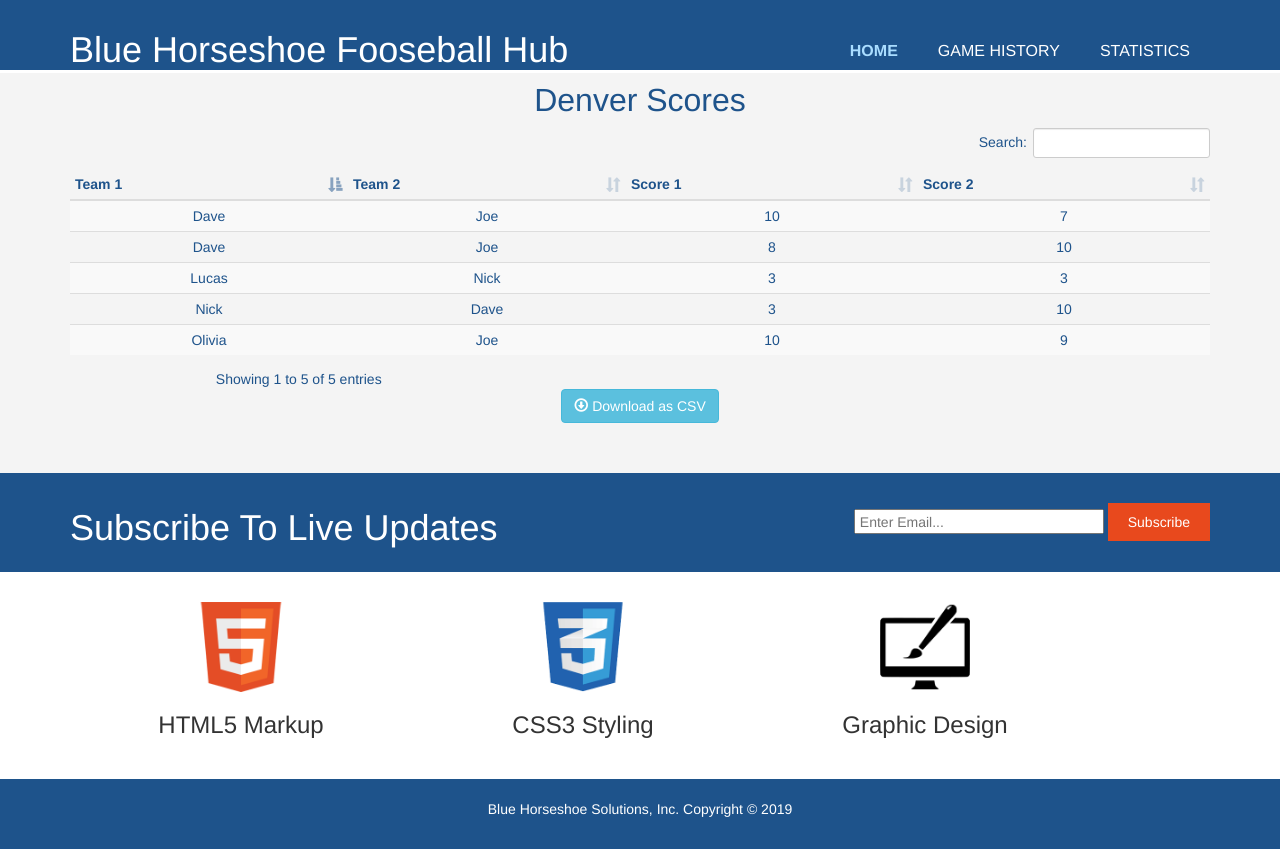
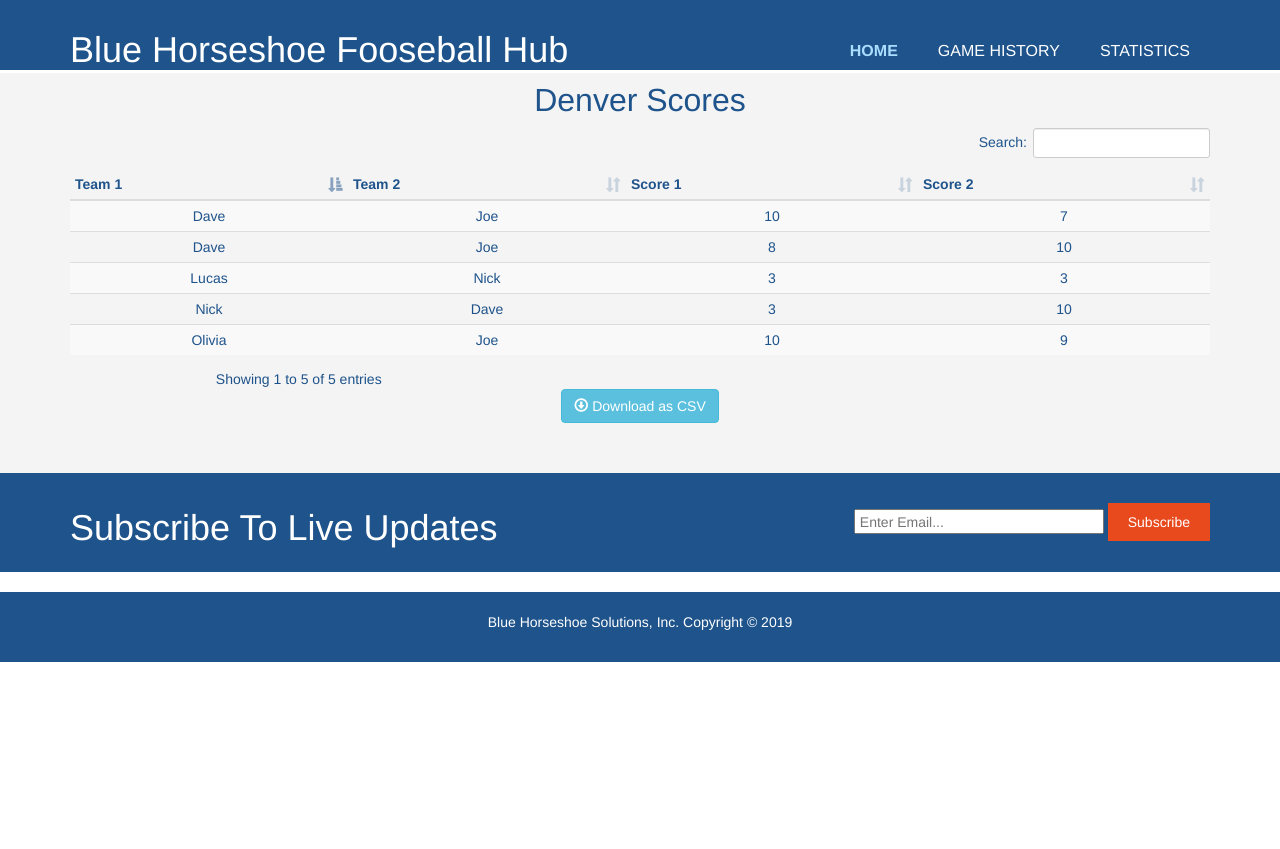
Before and after one commit to ngneidig/Fooshub, a plain HTML site: page index.html in a window 1280 px wide. After the commit the page ends 800 px from the top, so only its background shows below. Drawn offline with nearby package versions, Linux system fonts and the light colour scheme.

Commit message:
Update index.html

```diff
--- a/index.html
+++ b/index.html
@@ -52,27 +52,6 @@
         </form>
       </div>
     </section>
-
-    <section id="boxes">
-      <div class="container">
-        <div class="box">
-          <img src="./images/logo_html.png">
-          <h3>HTML5 Markup</h3>
-
-        </div>
-        <div class="box">
-          <img src="./images/logo_css.png">
-          <h3>CSS3 Styling</h3>
-
-        </div>
-        <div class="box">
-          <img src="./images/logo_brush.png">
-          <h3>Graphic Design</h3>
-
-        </div>
-      </div>
-    </section>
-
     <footer>
       <p>Blue Horseshoe Solutions, Inc. Copyright &copy; 2019</p>
     </footer>
```
